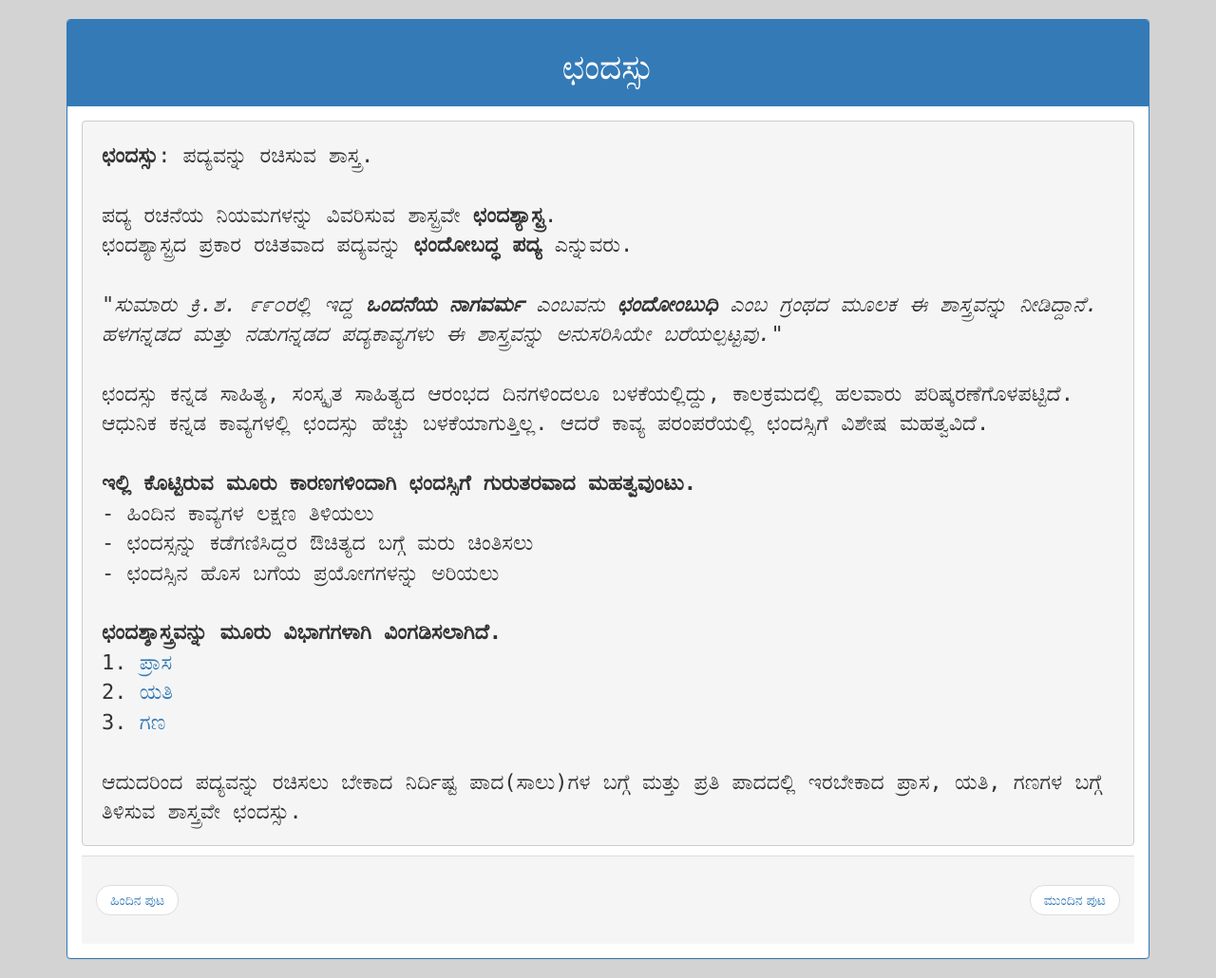
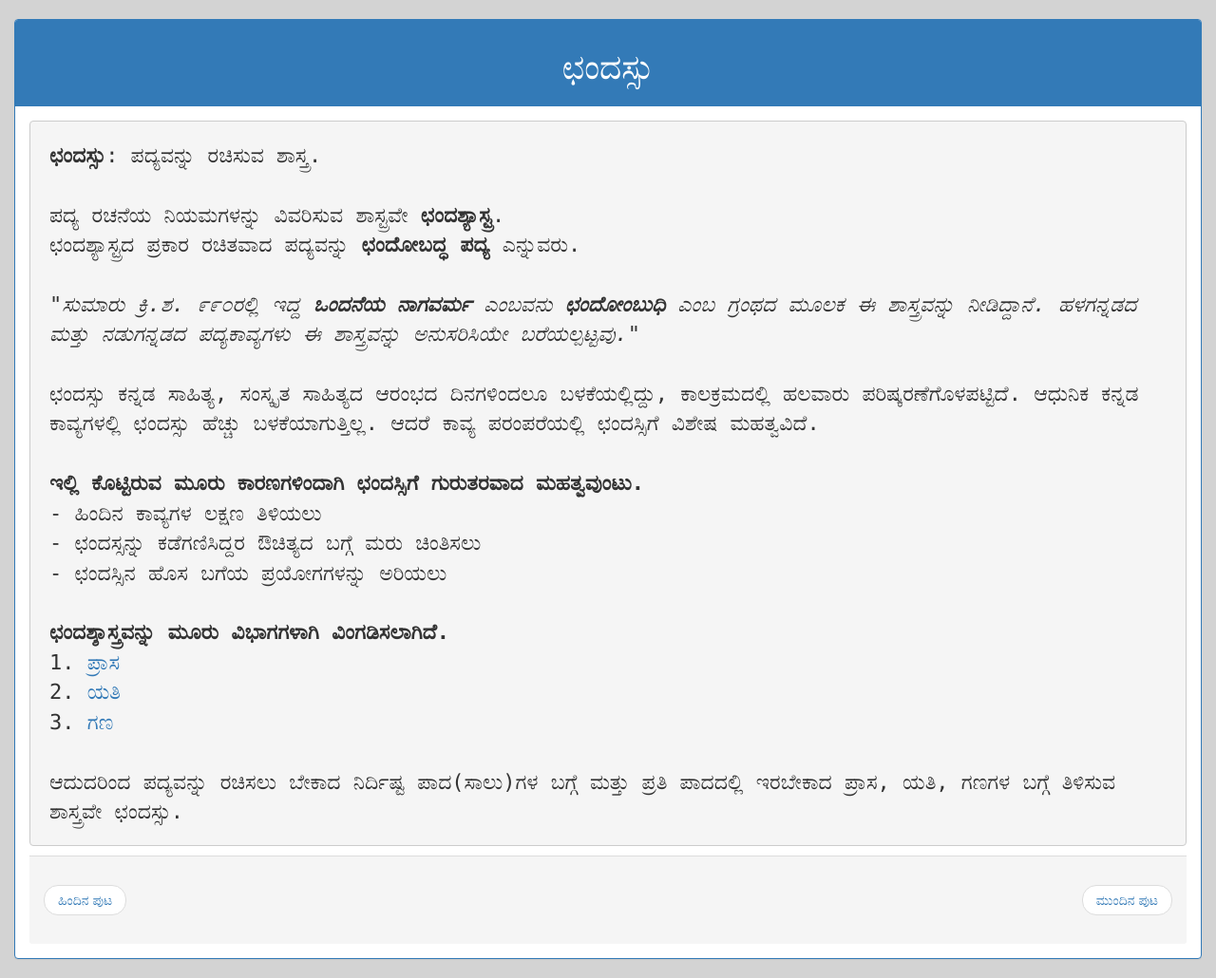
Before and after one commit to anuprshetty/chandassu, a Flask app: page /chandassu/ in a window 1280 px wide. Shown: the part 75-1105 px from the top of the page at 95% size. Run offline with Flask 3, Linux system fonts and the light colour scheme; some libraries are stand-ins or nearby versions.

Commit message:
updated page layout

```diff
--- a/templates/base.html
+++ b/templates/base.html
@@ -11,6 +11,11 @@
     <style>
       body {
         background-color: #d3d3d3;
+      }
+
+      .container {
+        width: 100%;
+        max-width: 100%;
       }
 
       .header-text-size {
```
